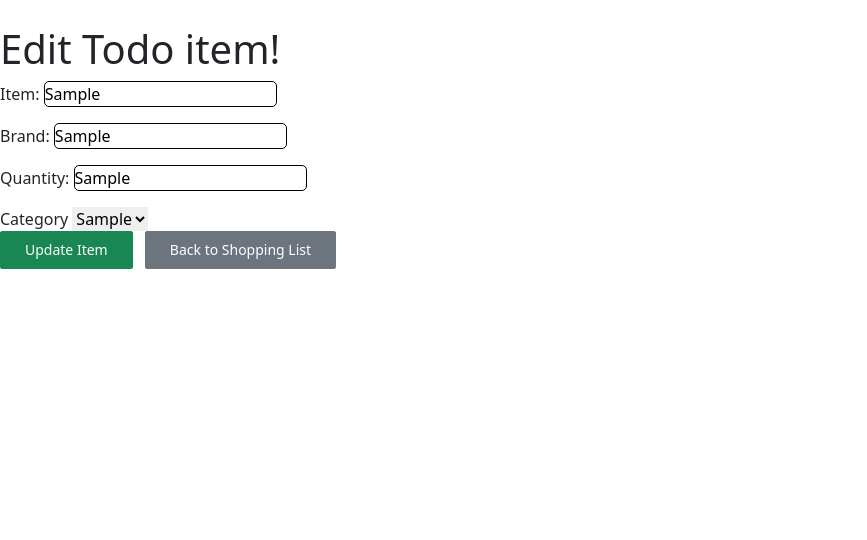
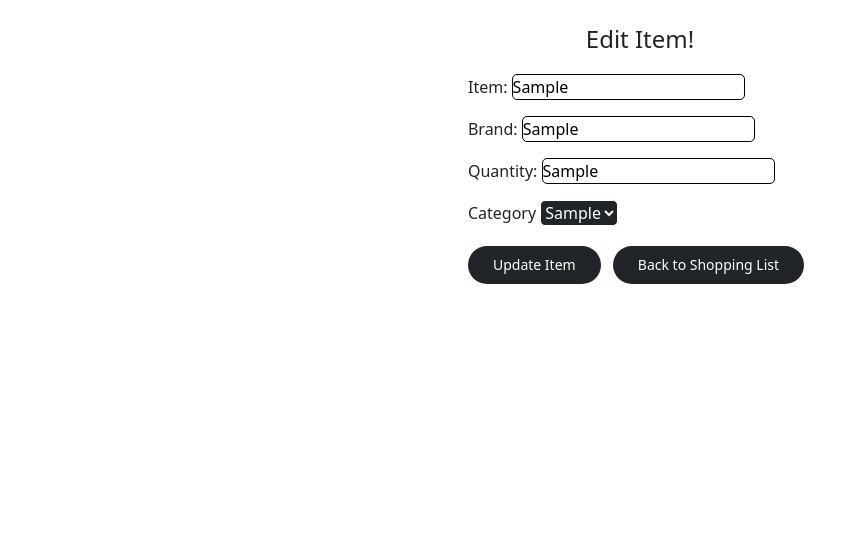
Before and after one commit to Stealthy20/grocery-shopping-list, a Django app: page /edit/1 in a window 1280 px wide. Shown: the part 82-622 px from the top of the page, without its empty margins (0-867 px from the left). Run offline with Django 3.2, Linux system fonts and the light colour scheme; a user stored in the database is signed in; tables that the repository leaves empty hold one stand-in row (values such as "Sample post"); some libraries are stand-ins or nearby versions.

Commit message:
Style edit_item

```diff
--- a/static/css/style.css
+++ b/static/css/style.css
@@ -114,6 +114,7 @@ footer {
     border-style: solid;
     border-width: 1px;
     border-radius: 5px;
+
 }
 
 .category-div {
@@ -178,6 +179,12 @@ footer {
 }
 
 .link {
+    font-weight: bolder;
     text-decoration: underline;
     color: #212529;
 }
+
+select {
+    color: #ffffff;
+    background: #212529;
+    }
--- a/templates/edit_item.html
+++ b/templates/edit_item.html
@@ -2,25 +2,27 @@
 
 {% block content %}
 
-<h1>Edit Todo item!</h1>
+<h4 class="d-flex justify-content-center">Edit Item!</h4>
+<div class="d-flex justify-content-center">
   <form  method="POST">
       {% csrf_token %}
       {{ form.as_p }}
       <div>
           Category
 
-      <select name="categories">
+        <select class="form-field" name="categories">
             {% for category in categories %}
-          <option value="{{ category.id }}">{{ category.category }}</option>
+            <option class="option" value="{{ category.id }}">{{ category.category }}</option>
             {% endfor %}
           </select>
         </div>
-    <div>
+      <div class="btn-div">
           <p>
-        <button class="btn btn-success" type="submit">Update Item</button>
-        <a class="btn btn-secondary" href="{% url 'shopping_list' %}">Back to Shopping List</a>
+          <button class="btn btn-global" type="submit">Update Item</button>
+          <a class="btn btn-global" href="{% url 'shopping_list' %}">Back to Shopping List</a>
           </p>
       </div>
   </form>
+</div>
 
 {% endblock %}
```
Lines whose indentation alone changed are shown as unchanged.
